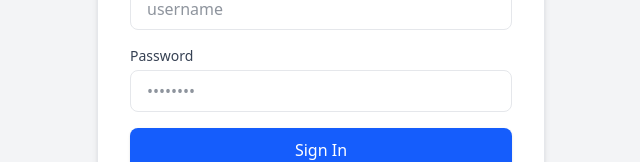
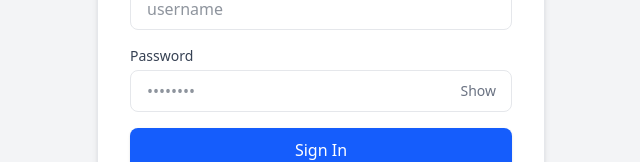
Before and after one commit to CodeCollectiveDev/metmma-pharmacy-system, a Vue app in the folder frontend/: page /login in a window 1280 px wide. Shown: the part 384-546 px from the top of the page, without its empty margins (319-959 px from the left). Built offline with nearby package versions, Linux system fonts and the light colour scheme; no server answers.

Commit message:
Add login password visibility toggle

```diff
--- a/frontend/src/modules/auth/views/Login.vue
+++ b/frontend/src/modules/auth/views/Login.vue
@@ -28,13 +28,24 @@
 
         <div>
           <label for="password" class="block text-sm font-medium text-gray-700 mb-1">Password</label>
-          <input
-            id="password" autocomplete="current-password" v-model="password"
-            type="password"
-            placeholder="••••••••"
-            class="w-full px-4 py-2 border border-gray-200 rounded-lg focus:ring-2 focus:ring-blue-500 focus:border-blue-500 outline-none transition-all"
-            required
-          />
+          <div class="relative">
+            <input
+              id="password" autocomplete="current-password" v-model="password"
+              :type="showPassword ? 'text' : 'password'"
+              placeholder="••••••••"
+              class="w-full px-4 pr-14 py-2 border border-gray-200 rounded-lg focus:ring-2 focus:ring-blue-500 focus:border-blue-500 outline-none transition-all"
+              required
+            />
+            <button
+              type="button"
+              class="absolute inset-y-0 right-0 px-4 text-sm font-medium text-gray-500 hover:text-gray-700 focus:outline-none focus-visible:ring-2 focus-visible:ring-blue-500 rounded-r-lg"
+              :aria-label="showPassword ? 'Hide password' : 'Show password'"
+              :aria-pressed="showPassword"
+              @click="showPassword = !showPassword"
+            >
+              {{ showPassword ? 'Hide' : 'Show' }}
+            </button>
+          </div>
         </div>
 
         <button
@@ -58,6 +69,7 @@ import { useRouter } from "vue-router";
 
 const email = ref("");
 const password = ref("");
+const showPassword = ref(false);
 const error = ref("");
 const loading = ref(false);
 const router = useRouter();
```
